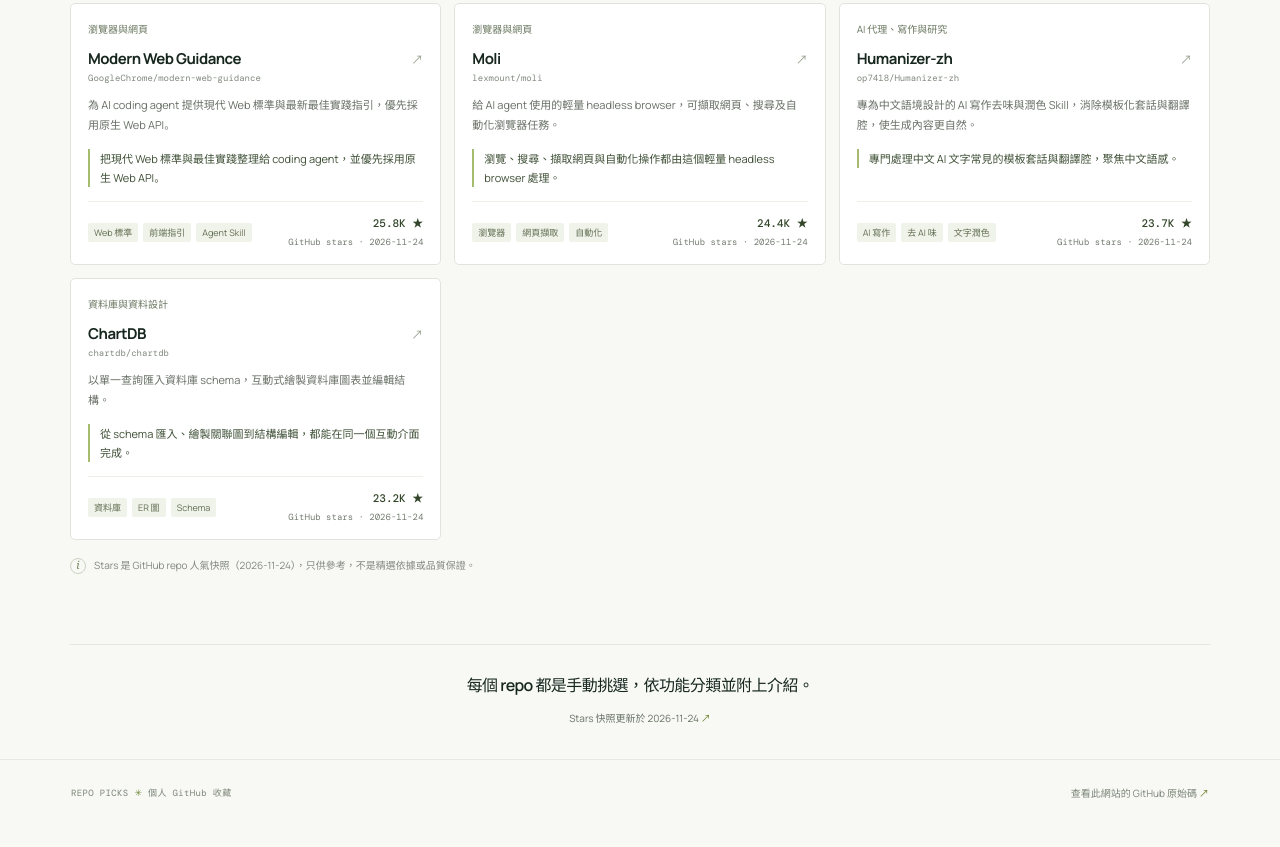
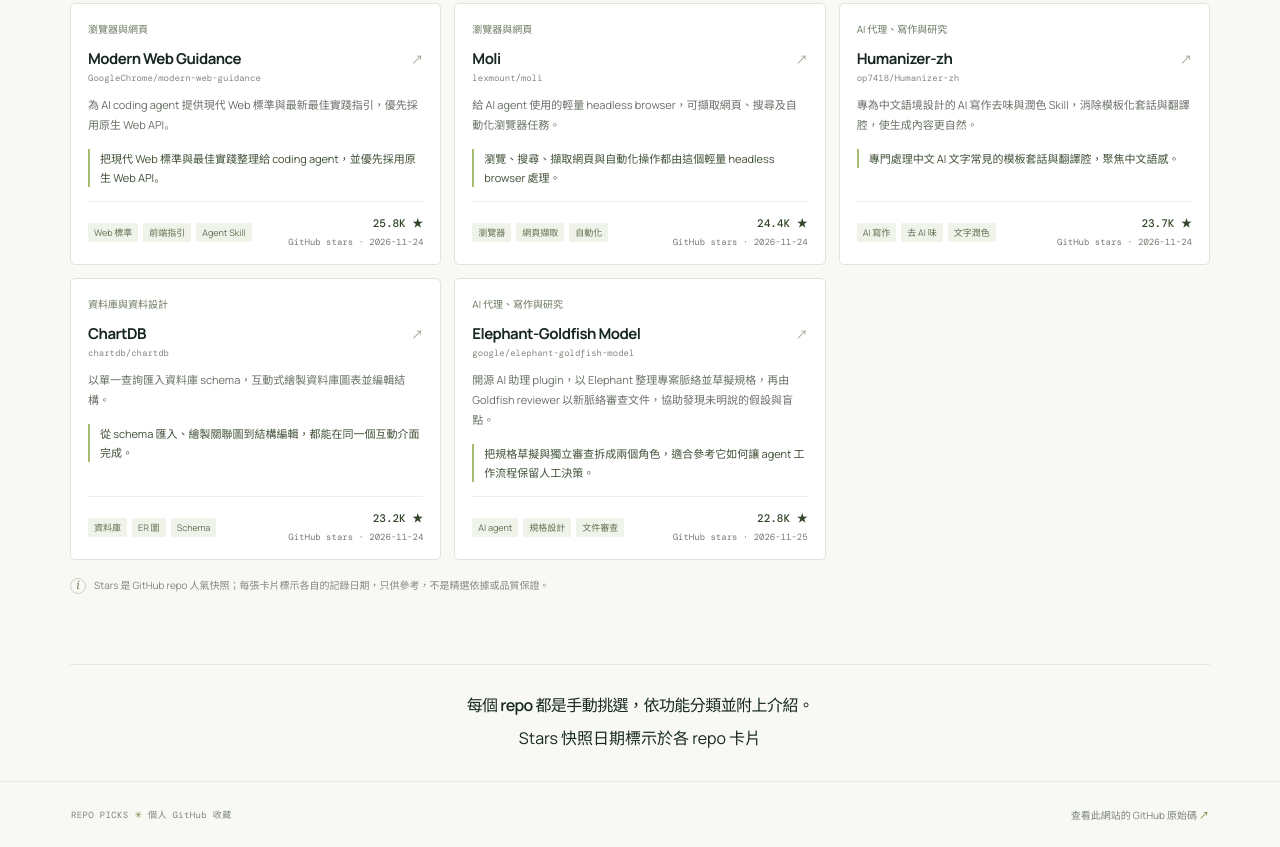
Before and after one commit to wanpaoko/agent-skill-recommender, a plain HTML site: page index.html in a window 1280 px wide. Shown: the part 1380-2227 px from the top of the page. Before the commit the page ends 2205 px from the top, so only its background shows below. Drawn offline with nearby package versions, Linux system fonts and the light colour scheme.

Commit message:
feat: add elephant-goldfish-model repository

```diff
--- a/assets/catalog.mjs
+++ b/assets/catalog.mjs
@@ -9,6 +9,11 @@ const repositoryStars = {
   'GoogleChrome/modern-web-guidance': 25_773,
   'D4Vinci/Scrapling': 105_475,
   'colbymchenry/codegraph': 78_591,
+  'google/elephant-goldfish-model': 22_800,
+};
+
+const repositoryStarsCheckedAt = {
+  'google/elephant-goldfish-model': '2026-11-25',
 };
 
 export const repositories = [
@@ -122,12 +127,23 @@ export const repositories = [
     tags: ['程式碼圖譜', 'Tree-sitter', 'Agent Skill'],
     kind: 'repository',
   },
+  {
+    id: 'elephant-goldfish-model',
+    name: 'Elephant-Goldfish Model',
+    owner: 'google',
+    repository: 'elephant-goldfish-model',
+    category: 'AI 代理、寫作與研究',
+    description: '開源 AI 助理 plugin，以 Elephant 整理專案脈絡並草擬規格，再由 Goldfish reviewer 以新脈絡審查文件，協助發現未明說的假設與盲點。',
+    pickReason: '把規格草擬與獨立審查拆成兩個角色，適合參考它如何讓 agent 工作流程保留人工決策。',
+    tags: ['AI agent', '規格設計', '文件審查'],
+    kind: 'repository',
+  },
 ].map((repository) => {
   const repositoryUrl = `https://github.com/${repository.owner}/${repository.repository}`;
   return {
     ...repository,
     stars: repositoryStars[`${repository.owner}/${repository.repository}`],
-    starsCheckedAt: '2026-11-24',
+    starsCheckedAt: repositoryStarsCheckedAt[`${repository.owner}/${repository.repository}`] ?? '2026-11-24',
     repositoryUrl,
     detailUrl: repositoryUrl,
   };
--- a/index.html
+++ b/index.html
@@ -28,9 +28,9 @@
           <a class="hero-command" href="#repository-grid" aria-label="往下瀏覽手動精選的 GitHub 專案">
             <span class="prompt-mark" aria-hidden="true">↓</span>
             <code>探索手動精選的 GitHub repo</code>
-            <span class="copy-mark" aria-hidden="true">10 個收藏</span>
+            <span class="copy-mark" aria-hidden="true">11 個收藏</span>
           </a>
-          <p class="hero-caption">10 個手動精選 · Stars 是人氣快照，不是品質評分</p>
+          <p class="hero-caption">11 個手動精選 · Stars 是人氣快照，不是品質評分</p>
         </div>
         <div class="orbit" aria-hidden="true">
           <div class="orbit-ring orbit-ring-outer"></div>
@@ -93,13 +93,13 @@
           <button id="clear-filters" class="clear-button" type="button">清除篩選</button>
         </div>
 
-        <p class="data-note"><span class="note-mark" aria-hidden="true">i</span> Stars 是 GitHub repo 人氣快照（2026-11-24），只供參考，不是精選依據或品質保證。</p>
+        <p class="data-note"><span class="note-mark" aria-hidden="true">i</span> Stars 是 GitHub repo 人氣快照；每張卡片標示各自的記錄日期，只供參考，不是精選依據或品質保證。</p>
       </section>
 
       <section class="closing-note" aria-label="資料來源與更新說明">
         <div class="closing-rule"></div>
         <p>每個 repo 都是手動挑選，依功能分類並附上介紹。</p>
-        <a href="https://github.com/" target="_blank" rel="noreferrer">Stars 快照更新於 2026-11-24 <span aria-hidden="true">↗</span></a>
+        <span>Stars 快照日期標示於各 repo 卡片</span>
       </section>
     </main>
 
```
Also changed, not shown: tests/catalog.test.mjs (+27 -18 lines), 3 other files.
